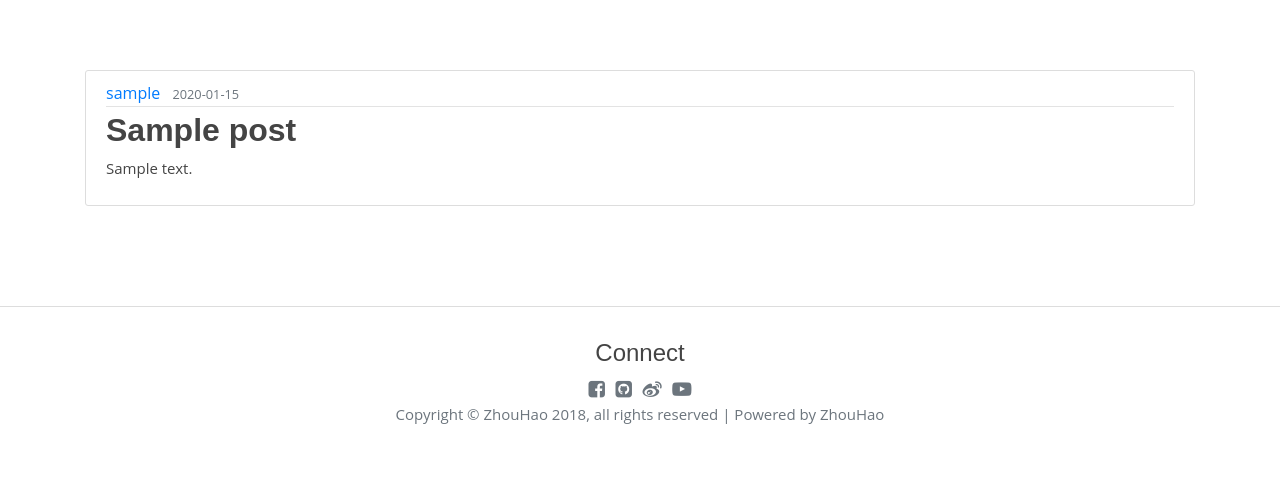
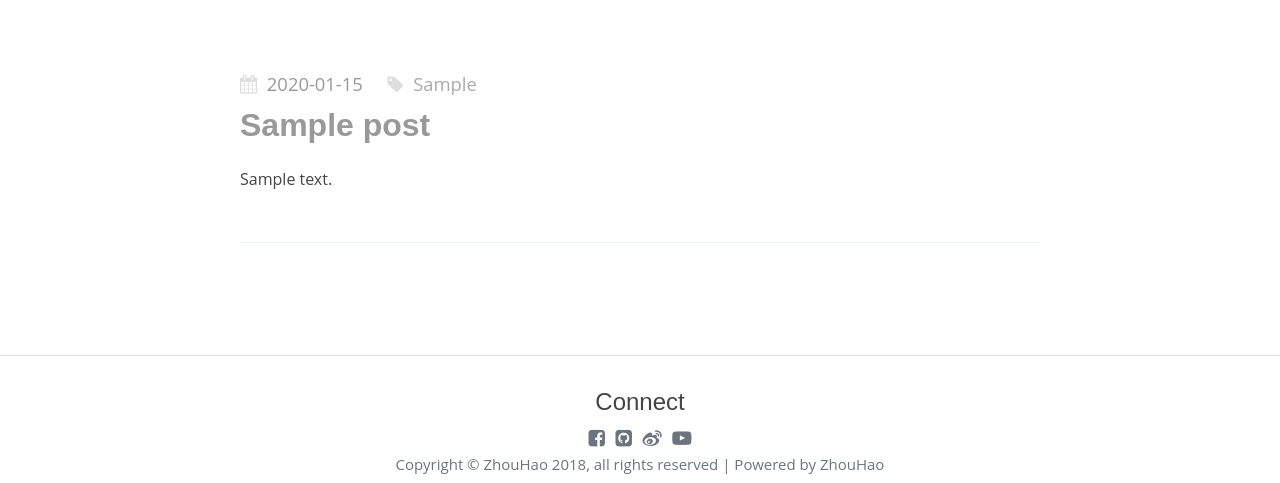
Before and after one commit to zhouhao777/flask_blog_project, a Flask app: page /post/1 in a window 1280 px wide. Shown: the part 74-557 px from the top of the page. Run offline with Flask 2, Linux system fonts and the light colour scheme; tables that the repository leaves empty hold one stand-in row (values such as "Sample post"); parts of the project's set-up code (start-up, migrations or seed data) failed here and were passed over; some libraries are stand-ins or nearby versions.

Commit message:
update post

```diff
--- a/flaskblog/templates/post.html
+++ b/flaskblog/templates/post.html
@@ -1,22 +1,36 @@
 {% extends "layout.html" %}
 {% block content %}
-    <article class="media content-section">
-      <div class="media-body">
-        <div class="article-metadata">
-          <a class="mr-2" href="#">{{ post.author.username }}</a>
-          <small class="text-muted">{{ post.date_posted.strftime('%Y-%m-%d') }}</small>
-
-          {% if post.author == current_user %}
+    <article class="post">
+      <header class="post-header">
+        <span class="post-meta">
+            <div class="post-header">
+                <time class="post-date" datetime="{{ post.date_posted.strftime('%Y-%m-%d') }}">
+                  <i class="fa fa-calendar"></i>
+                  {{ post.date_posted.strftime('%Y-%m-%d') }}
+                </time>
+                {% if post.category %}
+                <span class="post-tags">
+                  <i class="fa fa-tag"></i>
+                  <a href="{{ url_for('main.get_category_post', category_name=post.category) }}">{{ post.category.capitalize() }}</a>
+                </span>
+                {% endif %}
+              </div>
+              <h2 class="post-title">
+                {{ post.title }}
+              </h2>
+        </span>
+        {% if post.author == current_user %}
             <div>
               <a class="btn btn-secondary btn-sm mt-1 mb-1" href="{{ url_for('posts.update_post', post_id=post.id) }}">Update</a>
               <button type="button" class="btn btn-danger btn-sm m-1" data-toggle="modal" data-target="#deleteModal">Delete</button>
             </div>
-          {% endif %}
-        </div>
-        <h2><a class="article-title" href="#">{{ post.title }}</a></h2>
-        <p class="article-content">{{ post.content }}</p>
-      </div>
+        {% endif %}
+      </header>
+      <section class="post-content">
+        {{ post.content }}
+      </section>
     </article>
+
 
     <!-- Modal -->
     <div class="modal fade" id="deleteModal" tabindex="-1" role="dialog" aria-labelledby="deleteModalLabel" aria-hidden="true">
```
